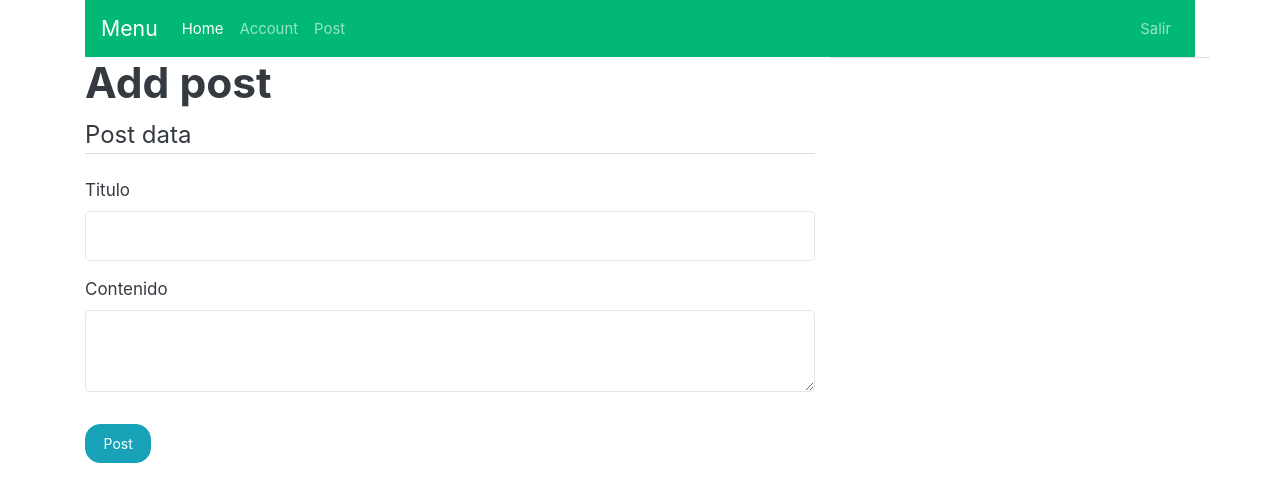
After one commit to abolnaits/myblog, a Flask app: page /post/add in a window 1280 px wide. The commit adds this page. Shown: the top 502 px of the page. Run offline with Flask 2, Linux system fonts and the light colour scheme; the visitor is signed in with stand-in values (Sample User, id 1); some libraries are stand-ins or nearby versions.

Commit message:
Post Form

```diff
--- a/app/forms.py
+++ b/app/forms.py
@@ -3,6 +3,7 @@ from wtforms import StringField
 from wtforms import PasswordField
 from wtforms import SubmitField
 from wtforms import BooleanField
+from wtforms import TextAreaField
 from wtforms.validators import DataRequired
 from wtforms.validators import Length
 from wtforms.validators import Email
@@ -74,3 +75,10 @@ class UpdateProfileForm(FlaskForm):
             #print(user)
             if user:
                 raise ValidationError('El email ya esta registrado')
+
+
+#Form Post
+class PostForm(FlaskForm):
+    title = StringField('Titulo',validators=[DataRequired()])
+    content = TextAreaField('Contenido',validators=[DataRequired()])
+    submit = SubmitField('Post')
--- a/app/routes.py
+++ b/app/routes.py
@@ -8,6 +8,7 @@ from flask import redirect
 
 #Formas
 from app.forms import RegistrationForm,LoginForm,UpdateProfileForm
+from app.forms import PostForm
 #Modelos
 from app.models import Usuario,Post
 #Login manager
@@ -111,6 +112,19 @@ def account():
     image_file = url_for('static',filename='img/'+current_user.image_file)
     return render_template('account.html',title='Account page',image_file=image_file,form=form)
 
+
+#Create new post
+@app.route('/post/add',methods=['GET','POST'])
+@login_required
+def add_post():
+    form = PostForm()
+    if form.validate_on_submit():
+        flash('Post agregado','success')
+        return redirect(url_for('home'))
+    return render_template('add_post.html',title='Create post',form=form)
+
+
+
 #Salir del sistema
 @app.route('/logout')
 #@login_required
--- /dev/null
+++ b/app/templates/add_post.html
@@ -0,0 +1,56 @@
+{% extends "base.html" %}
+
+        {% block content %}
+        <div class="container">
+            <div class="row">
+                <div class="col-md-8">
+                    <h1>Add post</h1>
+                    <form method="POST" action="" novalidate>
+                        {{ form.hidden_tag() }}
+                        <fieldset class="form-group">
+                            <legend class="border-bottom mb-4">Post data</legend>
+                            <div class="form-group">
+                                {{ form.title.label(class="form-control-label")}}
+                                {% if form.title.errors %}
+                                    {{ form.title(class="form-control form-control-lg is-invalid")}}
+                                    <div class="invalid-feedback">
+                                        {% for error in form.title.errors %}
+                                        <span>{{ error }}</span>
+                                        {% endfor %}
+                                    </div>
+                                {% else %}
+                                    {{ form.title(class="form-control form-control-lg")}}
+                                {% endif %}
+
+
+                            </div>
+                            <div class="form-group">
+                                {{ form.content.label(class="form-control-label")}}
+
+                                {% if form.content.errors %}
+                                    {{ form.content(class="form-control form-control-lg is-invalid")}}
+                                    <div class="invalid-feedback">
+                                        {% for error in form.content.errors %}
+                                        <span>{{ error }}</span>
+                                        {% endfor %}
+                                    </div>
+                                {% else %}
+                                    {{ form.content(class="form-control form-control-lg")}}
+                                {% endif %}
+                            </div>
+
+                        </fieldset>
+                        <div class="form-group">
+                            {{ form.submit(class="btn btn-info")}}
+                        </div>
+                    </form>
+                </div>
+                <div class="col-md-4 border-top pt-3">
+
+                </div>
+
+        </div>
+
+        </div>
+
+        {% endblock content %}
--- a/app/templates/base.html
+++ b/app/templates/base.html
@@ -29,7 +29,9 @@
                 <li class="nav-item">
                     <a class="nav-link" href="{{url_for('account')}}">Account </a>
                 </li>
-
+                <li class="nav-item">
+                  <a class="nav-link" href="{{url_for('add_post')}}">Post </a>
+              </li>
                 <!--
                 <li class="nav-item dropdown">
                   <a class="nav-link dropdown-toggle" href="#" id="navbarDropdown" role="button" data-toggle="dropdown" aria-haspopup="true" aria-expanded="false">
```
